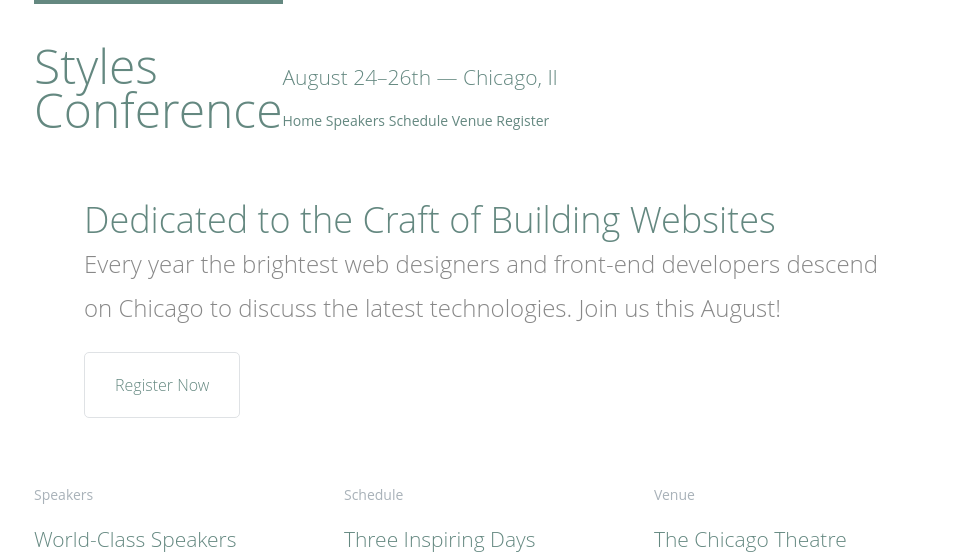
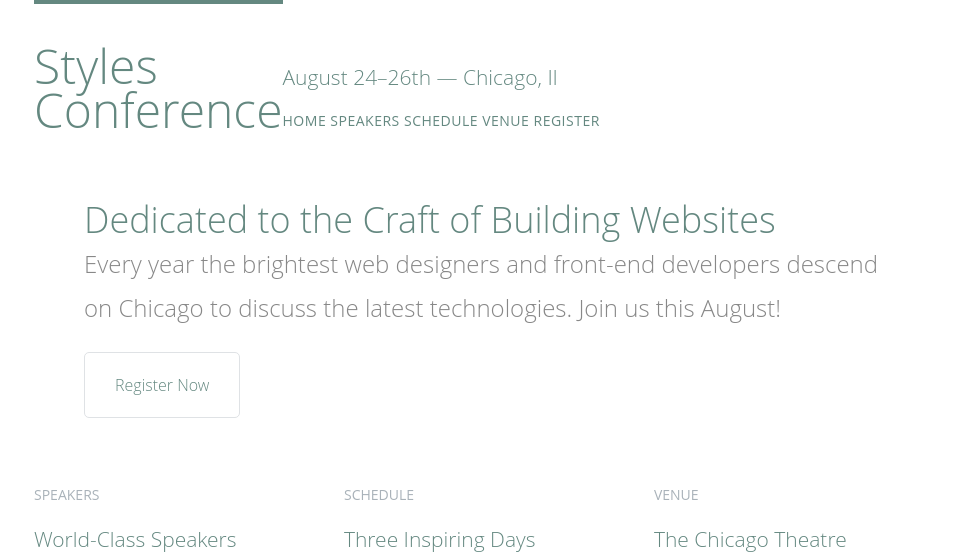
Before and after one commit to thenglee/styles_conference, a plain HTML site: page index.html in a window 1280 px wide. Shown: the top 556 px of the page, without its empty margins (156-1118 px from the left). Drawn offline with Linux system fonts and the light colour scheme.

Commit message:
Make h5 uppercase, add .5 letter spacing and uppcase styling to primary nav

```diff
--- a/assets/stylesheets/main.css
+++ b/assets/stylesheets/main.css
@@ -169,6 +169,7 @@ h5 {
   color: #a9b2b9;
   font-size: 14px;
   font-weight: 400;
+  text-transform: uppercase;
 }
 
 strong {
@@ -244,6 +245,8 @@ p a {
 .primary-nav {
   font-size: 14px;
   font-weight: 400;
+  letter-spacing: .5px;
+  text-transform: uppercase;
 }
 
 /*
```
